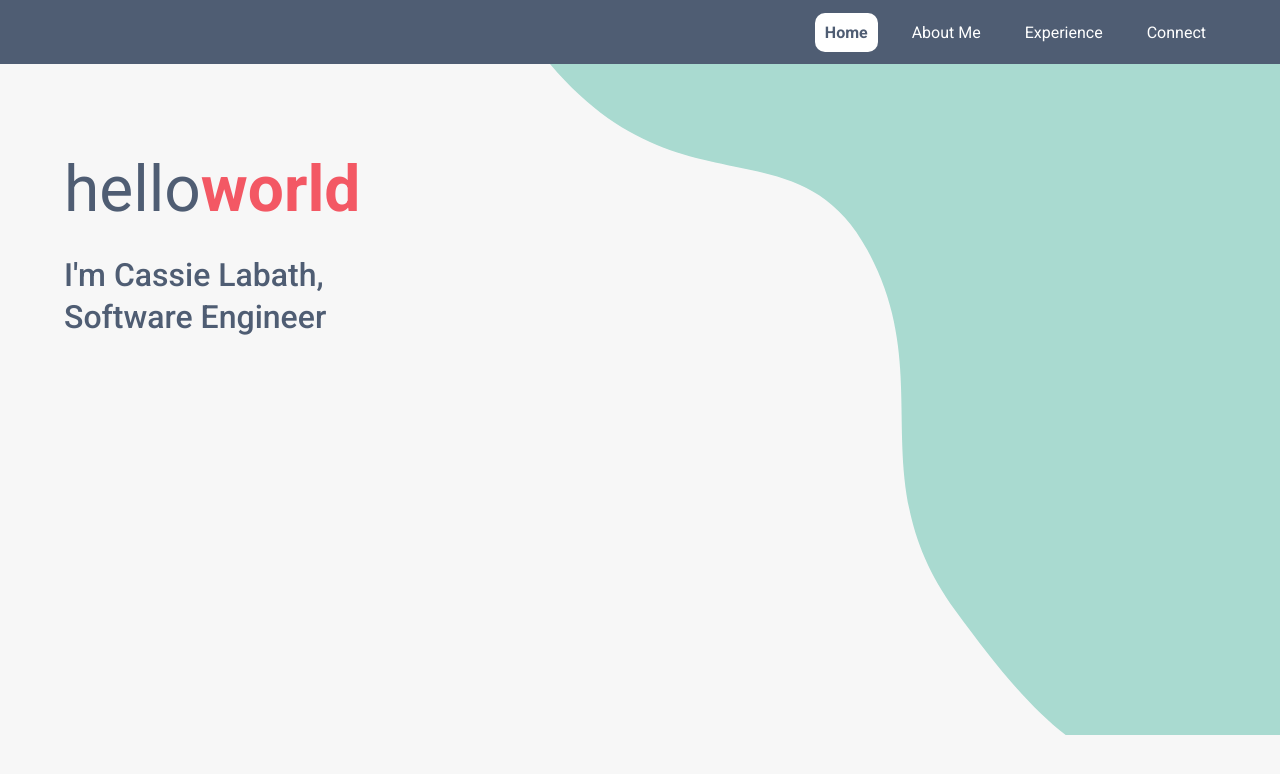
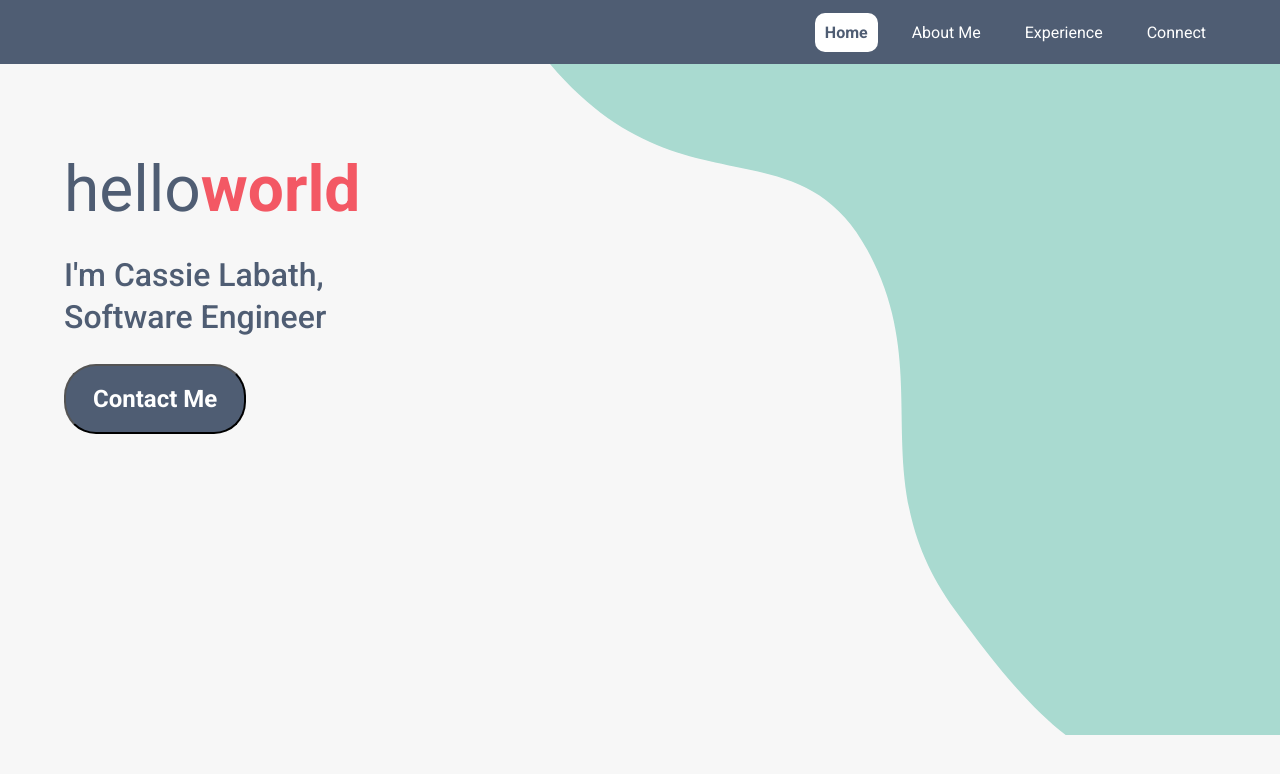
Before and after one commit to casslabath/Portfolio, a React (Create React App) app: page / in a window 1280 px wide. Shown: the top 774 px of the page. Built offline with nearby package versions, Linux system fonts and the light colour scheme.

Commit message:
Add Nav context and add contact link

```diff
--- a/src/App.tsx
+++ b/src/App.tsx
@@ -5,6 +5,7 @@ import { BrowserRouter as Router, Route, Routes } from "react-router-dom";
 import AboutMe from "./Pages/AboutMe";
 import Experience from "./Pages/Experience";
 import Connect from "./Pages/Connect";
+import { NavigationContext, NavigationProvider } from "./Contexts/NavigationContext";
 
 const StyledBody = styled.body`
   color: #4f5d73;
@@ -28,6 +29,7 @@ document.body.style.margin = "0";
 const App: React.FC = () => {
   return (
     <StyledBody>
+      <NavigationProvider>
         <Router>
           <Navigation />
           <main>
@@ -44,6 +46,7 @@ const App: React.FC = () => {
             </StyledVector>
           </main>
         </Router>
+      </NavigationProvider>
     </StyledBody>
   );
 };
--- /dev/null
+++ b/src/Components/LinkButton.tsx
@@ -0,0 +1,45 @@
+import React, { useContext } from 'react';
+import { Link } from 'react-router-dom';
+import styled from 'styled-components';
+import { NavigationContext } from '../Contexts/NavigationContext';
+
+const StyledButton = styled.button`
+    background-color: #4F5D73;
+    border-radius: 32px;
+    color: #ffffff;
+    font-family: "Roboto", sans-serif;
+    font-size: 24px;
+    font-weight: bold;
+    padding: 19px 27px;
+`;
+
+type LinkButtonProps = {
+    logo?: HTMLImageElement;
+    path: string;
+    text?: string;
+}
+
+const LinkButton: React.FC<LinkButtonProps> = ({logo, path, text}: LinkButtonProps) => {
+    const {setCurrentPath} = useContext(NavigationContext);
+
+    if (logo) {
+        return (
+            <Link to={path}>
+                <StyledButton onClick={() => setCurrentPath(path)}>
+                    {text}
+                </StyledButton>
+            </Link>
+        )
+    }
+
+    return (
+        <Link to={path}>
+            <StyledButton onClick={() => setCurrentPath(path)}>
+                {text}
+            </StyledButton>
+        </Link>
+    )
+
+}
+
+export default LinkButton;
--- a/src/Components/Navigation.tsx
+++ b/src/Components/Navigation.tsx
@@ -1,6 +1,7 @@
-import React, { useState } from "react";
+import React, { useContext } from "react";
 import { Link } from "react-router-dom";
 import styled from "styled-components";
+import { NavigationContext } from "../Contexts/NavigationContext";
 
 const StyledNav = styled.nav`
   align-items: center;
@@ -39,15 +40,15 @@ const StyledLink = styled(Link)`
 `;
 
 const Navigation: React.FC = () => {
-  const [currentLink, setCurrentLink] = useState('home');
+  const {currentPath, setCurrentPath} = useContext(NavigationContext);
 
   return (
     <StyledNav>
       <StyledList>
-        <StyledListItem background-color={currentLink === 'home'  ? '#A9DAD0': ''}>
+        <StyledListItem background-color={currentPath === '/'  ? '#A9DAD0': ''}>
           <StyledLink
-            className={currentLink === 'home' ? 'active-link' : ''}
-            onClick={() => setCurrentLink('home')}
+            className={currentPath === '/' ? 'active-link' : ''}
+            onClick={() => setCurrentPath('/')}
             to={"/"}
           >
             Home
@@ -55,25 +56,25 @@ const Navigation: React.FC = () => {
         </StyledListItem>
         <StyledListItem>
           <StyledLink
-            className={currentLink === 'about' ? 'active-link' : ''}
+            className={currentPath === '/about' ? 'active-link' : ''}
             to={"/about"}
-            onClick={() => setCurrentLink('about')}
+            onClick={() => setCurrentPath('/about')}
           >
             About Me
           </StyledLink>
         </StyledListItem>
         <StyledListItem>
           <StyledLink
-            className={currentLink === 'experience' ? 'active-link' : ''}
+            className={currentPath === '/experience' ? 'active-link' : ''}
             to={"/experience"}
-            onClick={() => setCurrentLink('experience')}
+            onClick={() => setCurrentPath('/experience')}
           >Experience</StyledLink>
         </StyledListItem>
         <StyledListItem>
           <StyledLink
-            className={currentLink === 'connect' ? 'active-link' : ''}
+            className={currentPath === '/connect' ? 'active-link' : ''}
             to={"/connect"}
-            onClick={() => setCurrentLink('connect')}
+            onClick={() => setCurrentPath('/connect')}
           >Connect</StyledLink>
         </StyledListItem>
       </StyledList>
--- /dev/null
+++ b/src/Contexts/NavigationContext.tsx
@@ -0,0 +1,27 @@
+import React, { useState } from 'react';
+
+interface INavigationContext {
+  currentPath: string,
+  setCurrentPath?: any;
+}
+
+const defaultState = {
+  currentPath: '',
+};
+
+export const NavigationContext = React.createContext<INavigationContext>(defaultState);
+
+export const NavigationProvider: React.FC = ({children}: any) => {
+  const [currentPath, setCurrentPath] = useState('/');
+
+  return (
+    <NavigationContext.Provider
+      value = {{
+        currentPath,
+        setCurrentPath
+      }}
+    >
+      {children}
+    </NavigationContext.Provider>
+  );
+};
--- a/src/Pages/Home.tsx
+++ b/src/Pages/Home.tsx
@@ -1,6 +1,7 @@
 import React from "react";
 import * as S from "../styles";
 import styled from "styled-components";
+import LinkButton from "../Components/LinkButton";
 
 const StyledContainer = styled.div`
   margin-left: 64px;
@@ -19,6 +20,7 @@ const Home = () => {
         <br />
         {"Software Engineer"}
       </S.H2>
+      <LinkButton path={'/connect'} text="Contact Me" />
     </StyledContainer>
   );
 };
```
Lines whose indentation alone changed are shown as unchanged.
